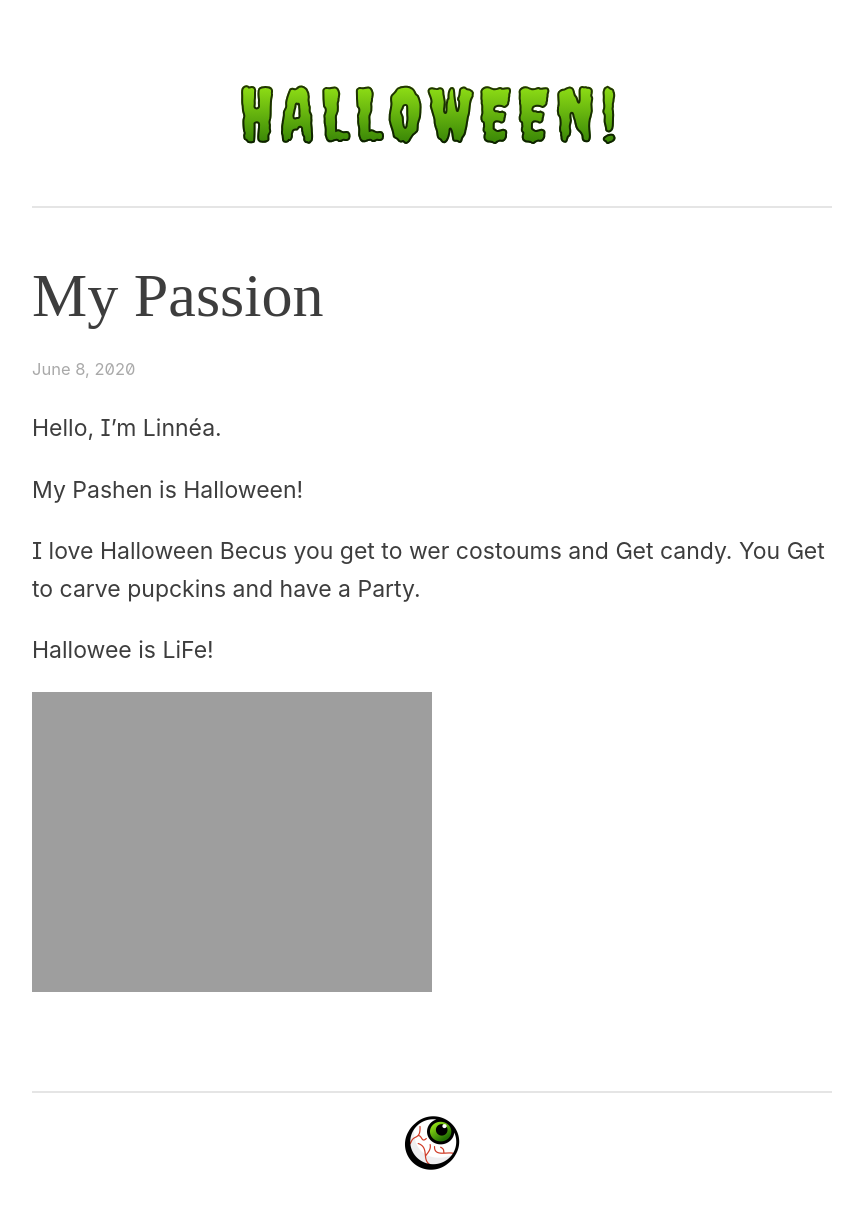
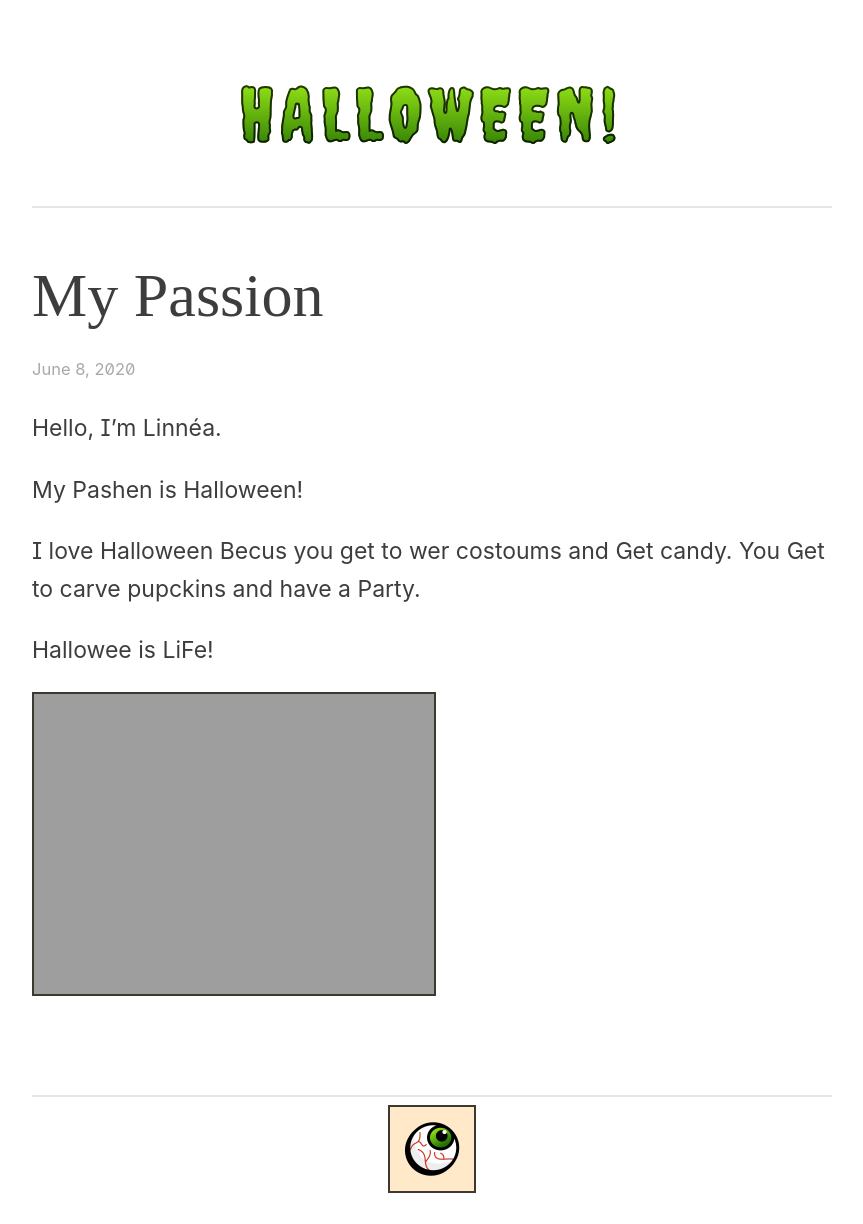
Before and after one commit to lmw13/lmw13, a Jekyll site: the page built from index.html, in a window 1280 px wide. Shown: the whole page, without its empty margins (208-1071 px from the left). Built offline with Jekyll 4.4.1, drawn with Linux system fonts in a browser that asks for light colours; some web fonts are replaced; the list of posts is cut into pages by our own code.

Commit message:
Update style.css

```diff
--- a/css/style.css
+++ b/css/style.css
@@ -275,9 +275,11 @@ ol {
 /* Responsive images */
 
 img {
+	background-color: #FFE9C9;
+	mix-blend-mode: multiply;
 	max-width: 100%;
 	height: auto;
-	mix-blend-mode: multiply;
+	border: 2px solid rgba(0, 0, 0, 0.76);
 }
 
 figcaption {
```
